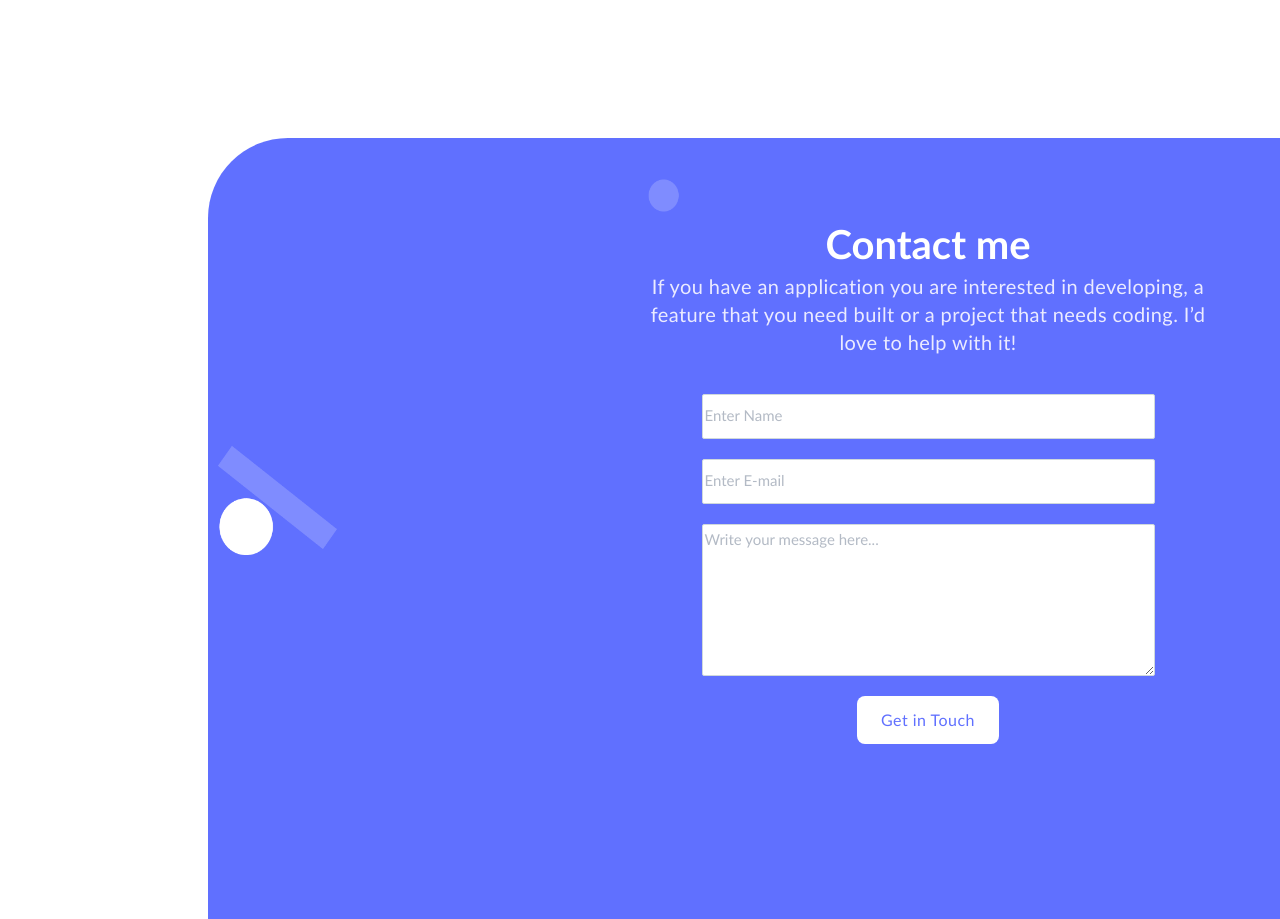
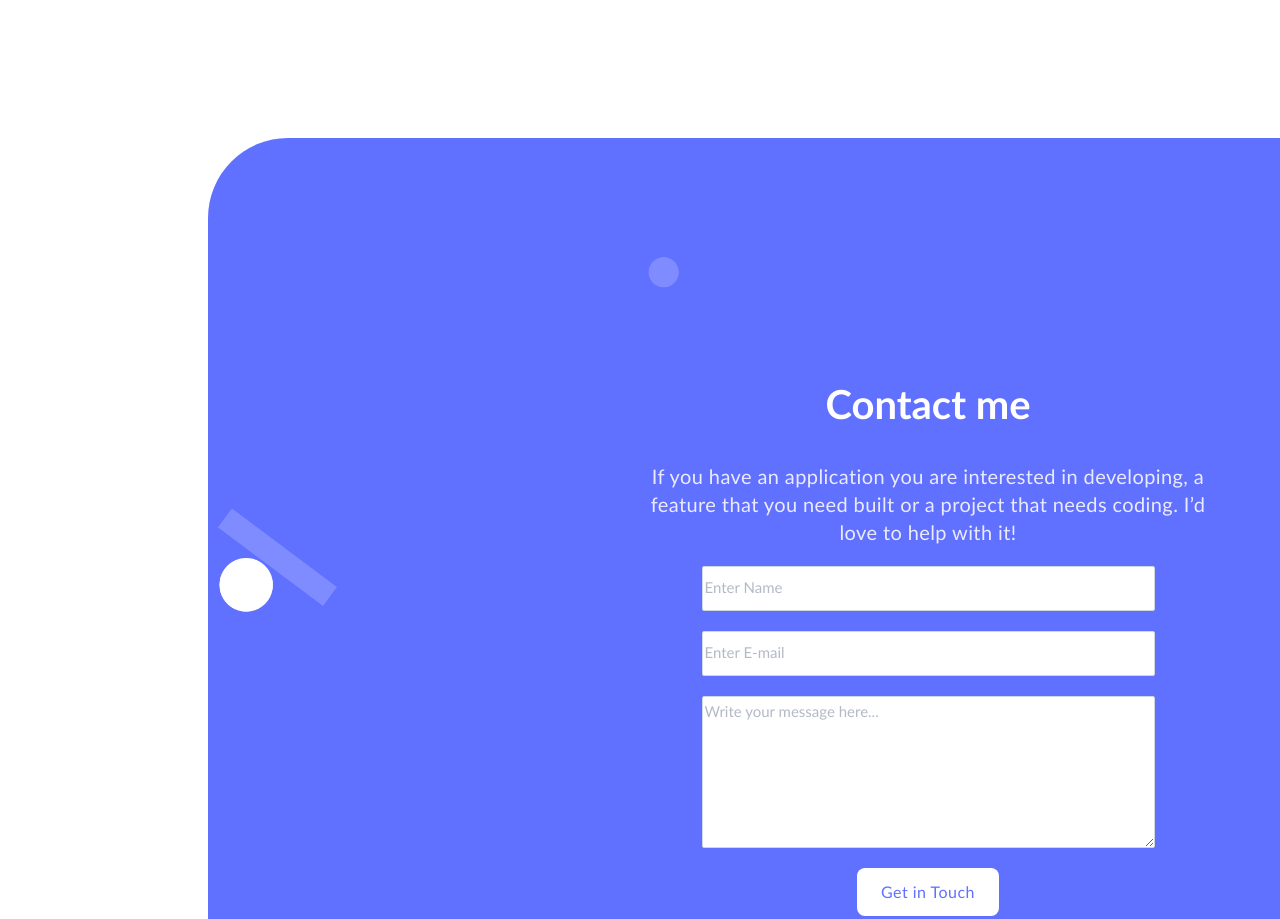
Before and after one commit to UshnaF/Portfolio-Repo, a plain HTML site: page index.html in a window 1280 px wide. Shown: the part 4780-5699 px from the top of the page. Drawn offline with Linux system fonts and the light colour scheme.

Commit message:
aligngment Contact Desktop

```diff
--- a/style.css
+++ b/style.css
@@ -914,14 +914,15 @@
     display: grid;
     justify-content: center;
     width: 90rem;
-    height: 53.25rem;
+    height: 50.25rem;
     background-color: #6070ff;
     border-top-left-radius: 5rem;
     background-image: url("VectorImage.png");
-    background-size: 90rem 53.25rem;
+    background-size: 90rem 50.25rem;
     background-repeat: no-repeat;
     background-position: left;
     margin-left: 200px;
+    padding-top: 10rem;
 }
 
   .contact h1 {
@@ -932,7 +933,7 @@
     line-height: 3.25rem;
     text-align: center;
     color: #fff;
-    margin-bottom: 0.125rem;
+    margin-bottom: 2rem;
     animation: jump-text 2s ease-in-out;
   }
 
@@ -1010,6 +1011,7 @@
     border: none;
     cursor: pointer;
     transition: transform 0.3s;
+    margin-bottom: 0;
   }
 
   .touch:hover {
```
